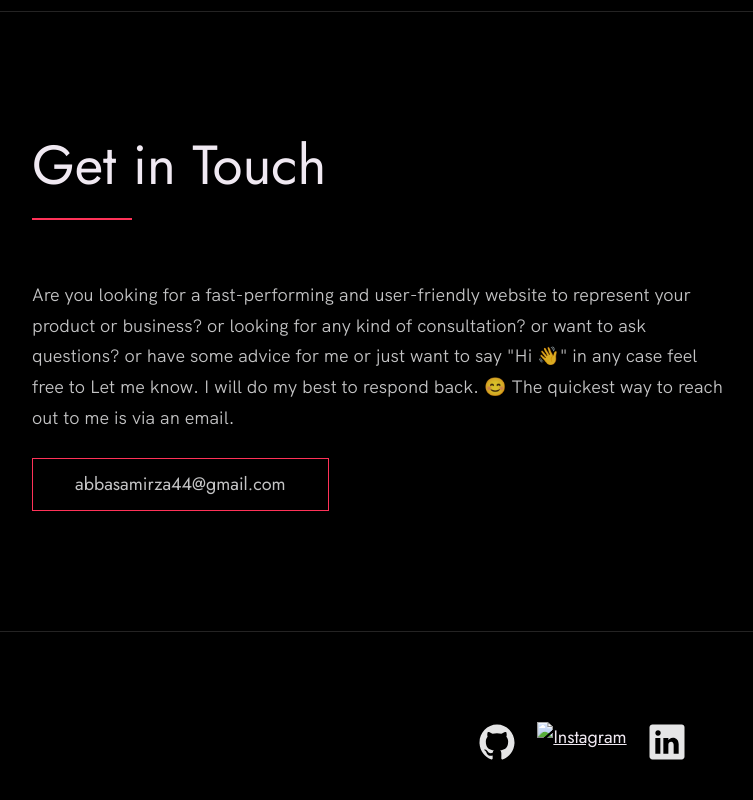
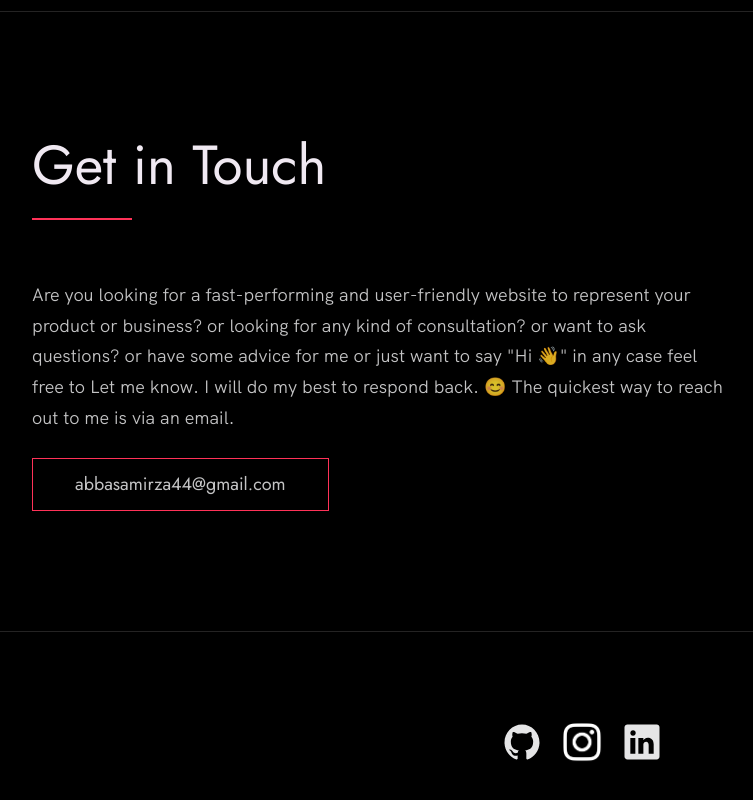
Before and after one commit to Steins-trait/website, a plain HTML site: page index.html in a window 1280 px wide. Shown: the part 5607-6407 px from the top of the page, without its empty margins (58-811 px from the left). Drawn offline with Linux system fonts and the light colour scheme; grey boxes are pictures that could not be loaded.

Commit message:
updated footer instagram logo

```diff
--- a/index.html
+++ b/index.html
@@ -303,7 +303,7 @@
         </li>
         <li class="footer__social-link-item">
           <a href="https://instagram.com/abbys.mal/" title="Link to Instragram Profile">
-            <img src="./images/instagram.svg" class="footer__social-image" alt="Instagram">
+            <img src="./images/instagram.png" class="footer__social-image" alt="Instagram">
           </a>
         </li>
         <li class="footer__social-link-item">
```
Also changed, not shown: images/favicon.png (deleted), images/instagram.png (added).
